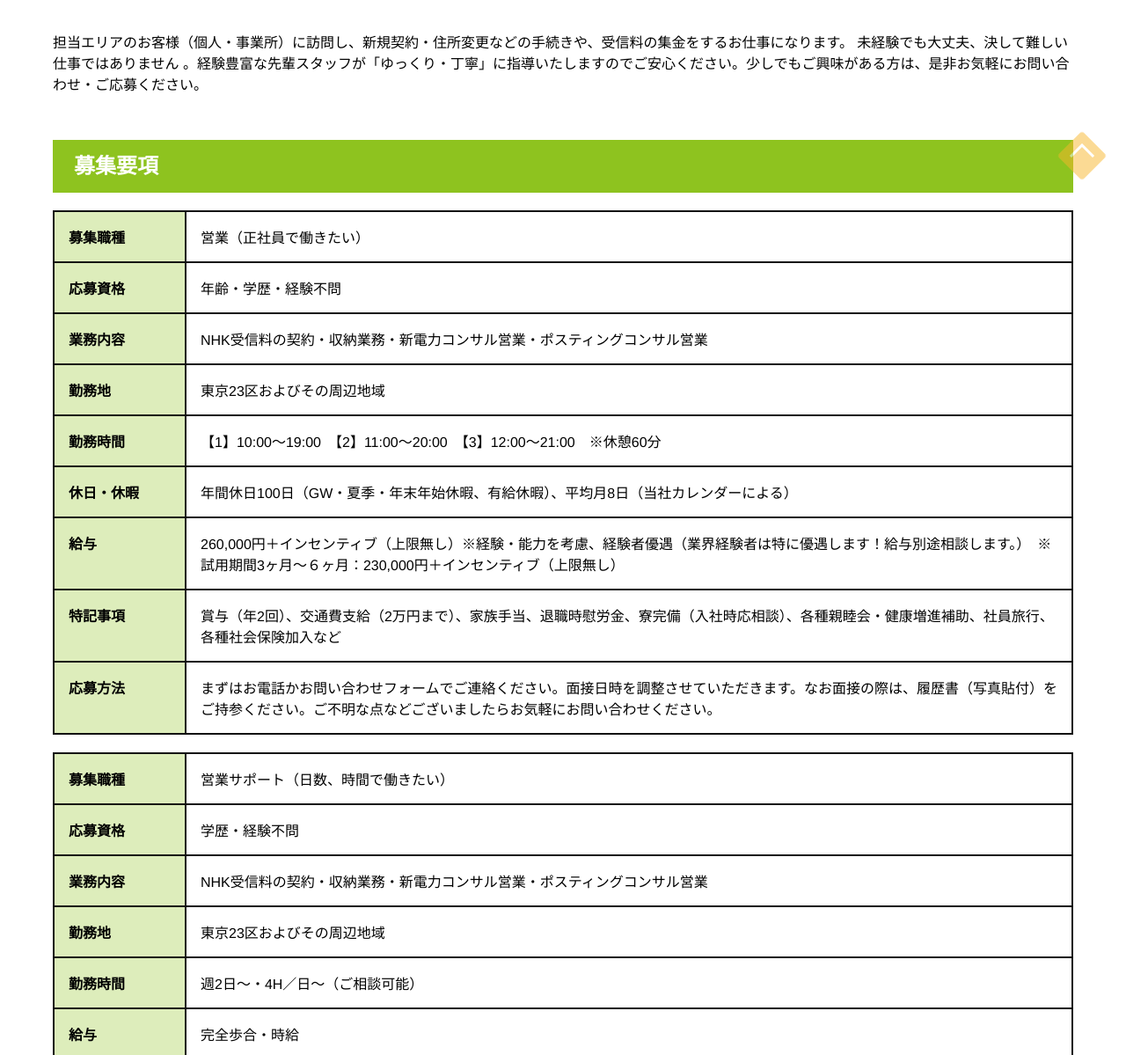
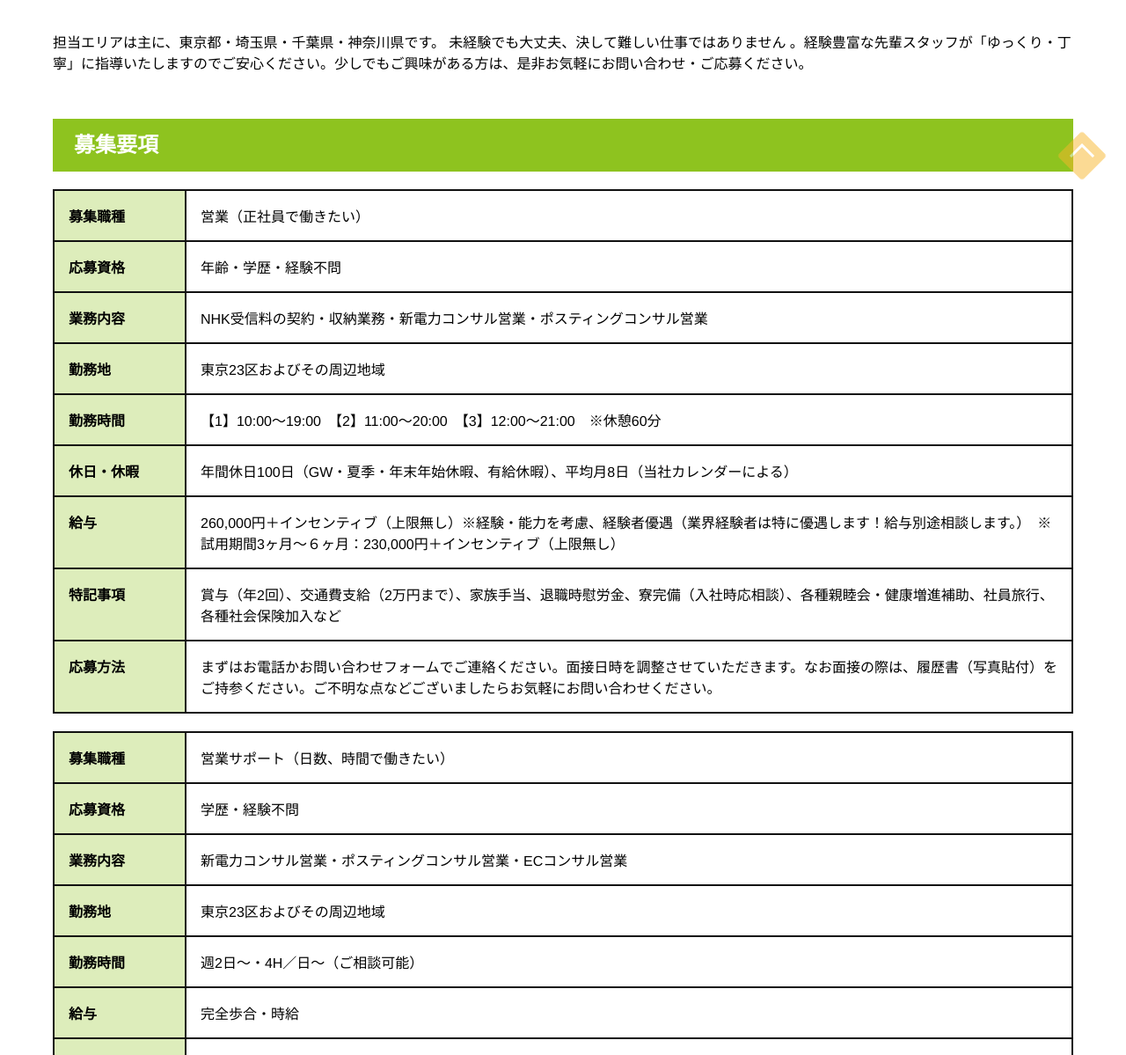
Before and after one commit to takky94/bp-inc, a Gatsby site: page /recruitment in a window 1280 px wide. Shown: the part 553-1752 px from the top of the page at 88% size. Built offline with nearby package versions, Linux system fonts and the light colour scheme; Gatsby itself is replaced by a stand-in of ours.

Commit message:
recuitment

```diff
--- a/src/pages/recruitment.js
+++ b/src/pages/recruitment.js
@@ -38,33 +38,29 @@ const RecruitmentPage = (props) => {
     { h: '休日・休暇', d: '年間休日100日（GW・夏季・年末年始休暇、有給休暇）、平均月8日（当社カレンダーによる）' },
     {
       h: '給与',
-      d:
-        '260,000円＋インセンティブ（上限無し）※経験・能力を考慮、経験者優遇（業界経験者は特に優遇します！給与別途相談します。）　※試用期間3ヶ月～６ヶ月：230,000円＋インセンティブ（上限無し）',
+      d: '260,000円＋インセンティブ（上限無し）※経験・能力を考慮、経験者優遇（業界経験者は特に優遇します！給与別途相談します。）　※試用期間3ヶ月～６ヶ月：230,000円＋インセンティブ（上限無し）',
     },
     {
       h: '特記事項	',
-      d:
-        '賞与（年2回）、交通費支給（2万円まで）、家族手当、退職時慰労金、寮完備（入社時応相談）、各種親睦会・健康増進補助、社員旅行、各種社会保険加入など',
+      d: '賞与（年2回）、交通費支給（2万円まで）、家族手当、退職時慰労金、寮完備（入社時応相談）、各種親睦会・健康増進補助、社員旅行、各種社会保険加入など',
     },
     {
       h: '応募方法	',
-      d:
-        'まずはお電話かお問い合わせフォームでご連絡ください。面接日時を調整させていただきます。なお面接の際は、履歴書（写真貼付）をご持参ください。ご不明な点などございましたらお気軽にお問い合わせください。',
+      d: 'まずはお電話かお問い合わせフォームでご連絡ください。面接日時を調整させていただきます。なお面接の際は、履歴書（写真貼付）をご持参ください。ご不明な点などございましたらお気軽にお問い合わせください。',
     },
   ];
 
   const tableContent2 = [
     { h: '募集職種	', d: '営業サポート（日数、時間で働きたい）' },
     { h: '応募資格', d: '学歴・経験不問' },
-    { h: '業務内容', d: 'NHK受信料の契約・収納業務・新電力コンサル営業・ポスティングコンサル営業' },
+    { h: '業務内容', d: '新電力コンサル営業・ポスティングコンサル営業・ECコンサル営業' },
     { h: '勤務地', d: '東京23区およびその周辺地域' },
     { h: '勤務時間', d: '週2日～・4H／日～（ご相談可能）' },
     { h: '給与', d: '完全歩合・時給' },
     { h: '特記事項', d: '交通費支給（実費）' },
     {
       h: '応募方法',
-      d:
-        'まずはお電話かお問い合わせフォームでご連絡ください。面接日時を調整させていただきます。なお面接の際は、履歴書（写真貼付）をご持参ください。ご不明な点などございましたらお気軽にお問い合わせください。',
+      d: 'まずはお電話かお問い合わせフォームでご連絡ください。面接日時を調整させていただきます。なお面接の際は、履歴書（写真貼付）をご持参ください。ご不明な点などございましたらお気軽にお問い合わせください。',
     },
   ];
 
@@ -75,8 +71,7 @@ const RecruitmentPage = (props) => {
         <Heading2 text="RECRUITMENT" />
         <Container>
           <p>
-            担当エリアのお客様（個人・事業所）に訪問し、新規契約・住所変更などの手続きや、受信料の集金をするお仕事になります。
-            未経験でも大丈夫、決して難しい仕事ではありません
+            担当エリアは主に、東京都・埼玉県・千葉県・神奈川県です。 未経験でも大丈夫、決して難しい仕事ではありません
             。経験豊富な先輩スタッフが「ゆっくり・丁寧」に指導いたしますのでご安心ください。少しでもご興味がある方は、是非お気軽にお問い合わせ・ご応募ください。
           </p>
           <Heading3 text="募集要項" className="green" />
```
